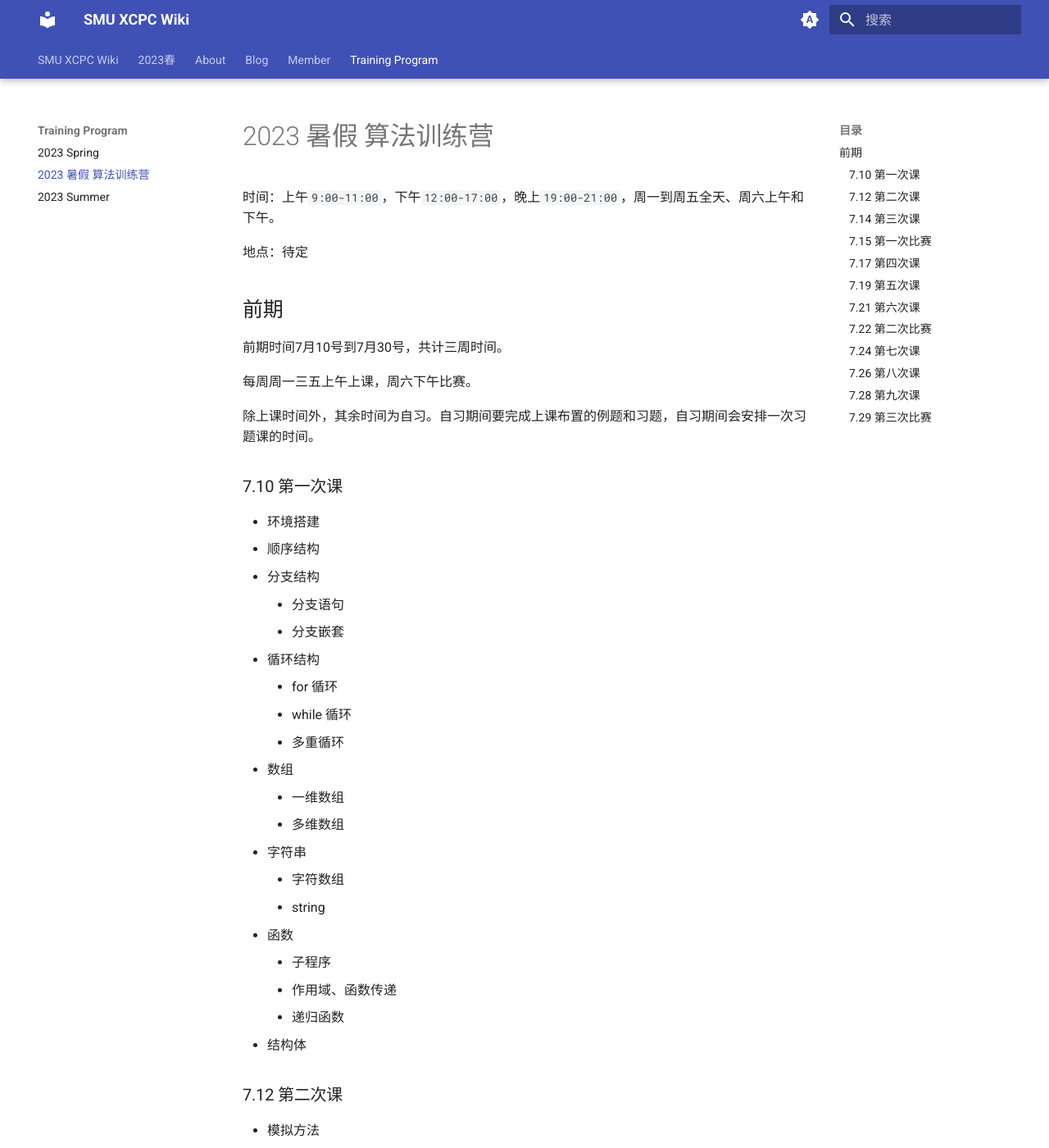
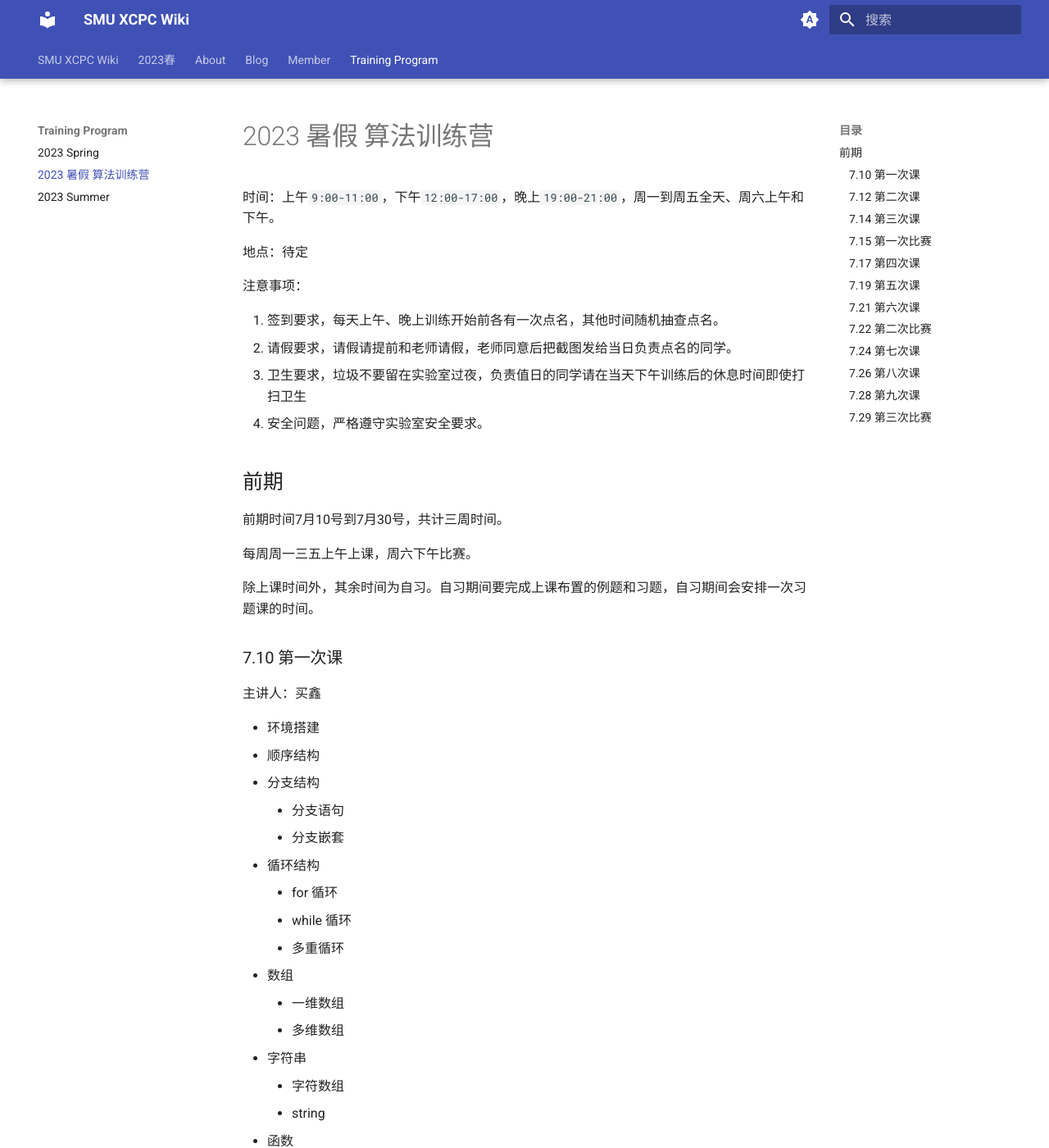
Before and after one commit to SMU-XCPC/wiki, an MkDocs documentation site: the page built from docs/Training Program/2023-Summer-Camp.md, in a window 1280 px wide and 1400 px high. Shown: the whole window at 82% size. Built offline with MkDocs 1.6.1 and Material for MkDocs 9.7.7, drawn with Linux system fonts in a browser that asks for light colours; some of the changed text lies outside the part shown.

Commit message:
更新训练计划

```diff
--- a/docs/Training Program/2023-Summer-Camp.md
+++ b/docs/Training Program/2023-Summer-Camp.md
@@ -3,6 +3,13 @@
 时间：上午`9:00-11:00`，下午`12:00-17:00`，晚上`19:00-21:00`，周一到周五全天、周六上午和下午。
 
 地点：待定
+
+注意事项：
+
+1.  签到要求，每天上午、晚上训练开始前各有一次点名，其他时间随机抽查点名。
+2.  请假要求，请假请提前和老师请假，老师同意后把截图发给当日负责点名的同学。
+3.  卫生要求，垃圾不要留在实验室过夜，负责值日的同学请在当天下午训练后的休息时间即使打扫卫生
+4.  安全问题，严格遵守实验室安全要求。
 
 ## 前期
 
@@ -13,6 +20,8 @@
 除上课时间外，其余时间为自习。自习期间要完成上课布置的例题和习题，自习期间会安排一次习题课的时间。
 
 ### 7.10 第一次课
+
+主讲人：买鑫
 
 - 环境搭建
 - 顺序结构
@@ -37,6 +46,8 @@
 
 ### 7.12 第二次课
 
+主讲人：韦慧欣
+
 - 模拟方法
 - 排序
     - 计数排序、桶排序
@@ -55,9 +66,13 @@
 
 ### 7.15 第一次比赛
 
+组题人：韦慧欣、买鑫、
+
 
 
 ### 7.17 第四次课
+
+主讲人：王海潮
 
 - 二分查找
     - 手写二分
@@ -65,6 +80,8 @@
 - 二分答案
 
 ### 7.19 第五次课
+
+主讲人：张伟模
 
 - 线性表
     - 数组
@@ -85,18 +102,26 @@
 
 ### 7.21 第六次课
 
+主讲人：王海潮
+
 - 深度优先搜索
 - 广度优先搜索
 
 ### 7.22 第二次比赛
 
+组题人：王海潮、张伟模
+
 ### 7.24 第七次课
+
+主讲人：韦慧欣
 
 - 集合
     - 并查集
     - 哈希表
 
 ### 7.26 第八次课
+
+主讲人：黄铭
 
 - 图的基本应用
     - 图的概念
@@ -125,3 +150,5 @@
     - 最小公倍数
 
 ### 7.29 第三次比赛
+
+组题人：韦慧欣、黄铭
```
Also changed, not shown: docs/Training Program/2023-Summer.md (+6 -2 lines).
